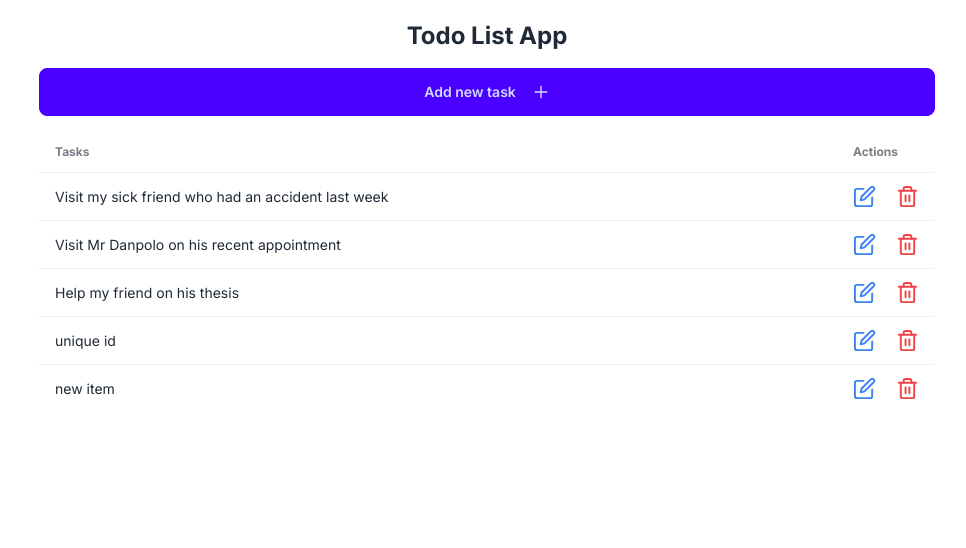
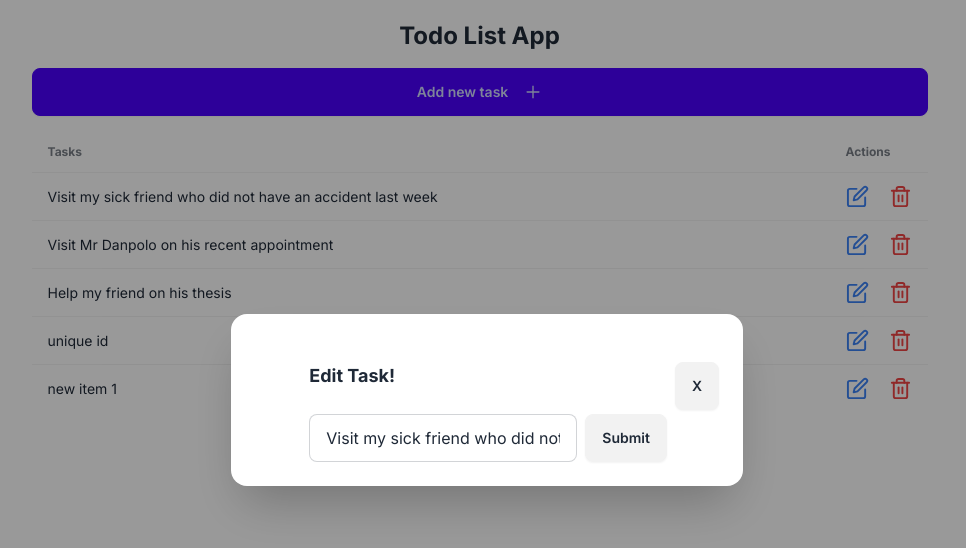
Before and after one commit to nd31pr0/NextjsTodo, a Next.js app in the folder todo-list/: page / in a window 1280 px wide. Both pictures are taken after a click on the icon 1017 px from the left and 196 px from the top of the page. Shown: the top 548 px of the page, without its empty margins (153-1119 px from the left). Built offline with nearby package versions, Linux system fonts and the light colour scheme; data requests are answered from the project's data file.

Commit message:
handle task edit

```diff
--- a/todo-list/app/components/Task.tsx
+++ b/todo-list/app/components/Task.tsx
@@ -1,14 +1,59 @@
+'use client'
+
 import {ITask} from "@/types/tasks";
-import {FiEdit, FiTrash2} from 'react-icons/fi'
+import {FiEdit, FiTrash2} from 'react-icons/fi';
+import {useState, FormEventHandler} from 'react';
+import Modal from './Modal';
+import {useRouter} from 'next/navigation';
+import { editTodo} from '../../api';
+
+
 interface TaskProps {
     task: ITask
 }
 const Task: React.FC<TaskProps> =  ({task}) => {
+  const router = useRouter();
+  const [openModalEdit, setOpenModalEdit] = useState<boolean>(false);
+  const [openModalDeleted, setOpenModalDeleted] = useState<boolean>(false);
+  const [taskToEdit, setTaskToEdit] = useState<string>(task.text);
+
+  const handleSubmitEditTodo: FormEventHandler<HTMLFormElement> = async (e) => {
+    e.preventDefault();
+     await editTodo({
+         id: task.id,
+         text: taskToEdit
+     })
+    setTaskToEdit("");
+    setOpenModalEdit(false);
+    router.refresh();
+};
+
   return (
     <tr key={task.id}>
         <td className="w-full">{task.text}</td>
         <td className="flex gap-5">
-            <FiEdit cursor="pointer" className="text-blue-500" size={23} />
+            <FiEdit
+                onClick = {() =>
+                setOpenModalEdit(true)}
+                cursor="pointer"
+                className="text-blue-500"
+                size={23}
+            />
+            <Modal modalOpen={openModalEdit} setModalOpen={setOpenModalEdit}>
+                <form onSubmit={handleSubmitEditTodo}>
+                    <h3 className='font-bold text-lg'>Edit Task!</h3>
+                    <div className='modal-action'>
+                        <input
+                            value={taskToEdit}
+                            onChange={e => setTaskToEdit(e.target.value)}
+                            type="text"
+                            placeholder="Type here"
+                            className="input input-bordered w-full"
+                        />
+                        <button type='submit' className='btn'>Submit</button>
+                    </div>
+                </form>
+            </Modal>
             <FiTrash2 cursor="pointer" className="text-red-500" size={23}/>
         </td>
     </tr>
--- a/todo-list/data/todos.json
+++ b/todo-list/data/todos.json
@@ -2,7 +2,7 @@
   "tasks": [
     {
       "id": "1",
-      "text": "Visit my sick friend who had an accident last week"
+      "text": "Visit my sick friend who did not have an accident last week"
     },
     {
       "id": "2",
@@ -18,7 +18,7 @@
     },
     {
       "id": "bcfecf2b-b324-412c-9e9a-5642b1b58267",
-      "text": "new item"
+      "text": "new item 1"
     }
   ]
 }
```
